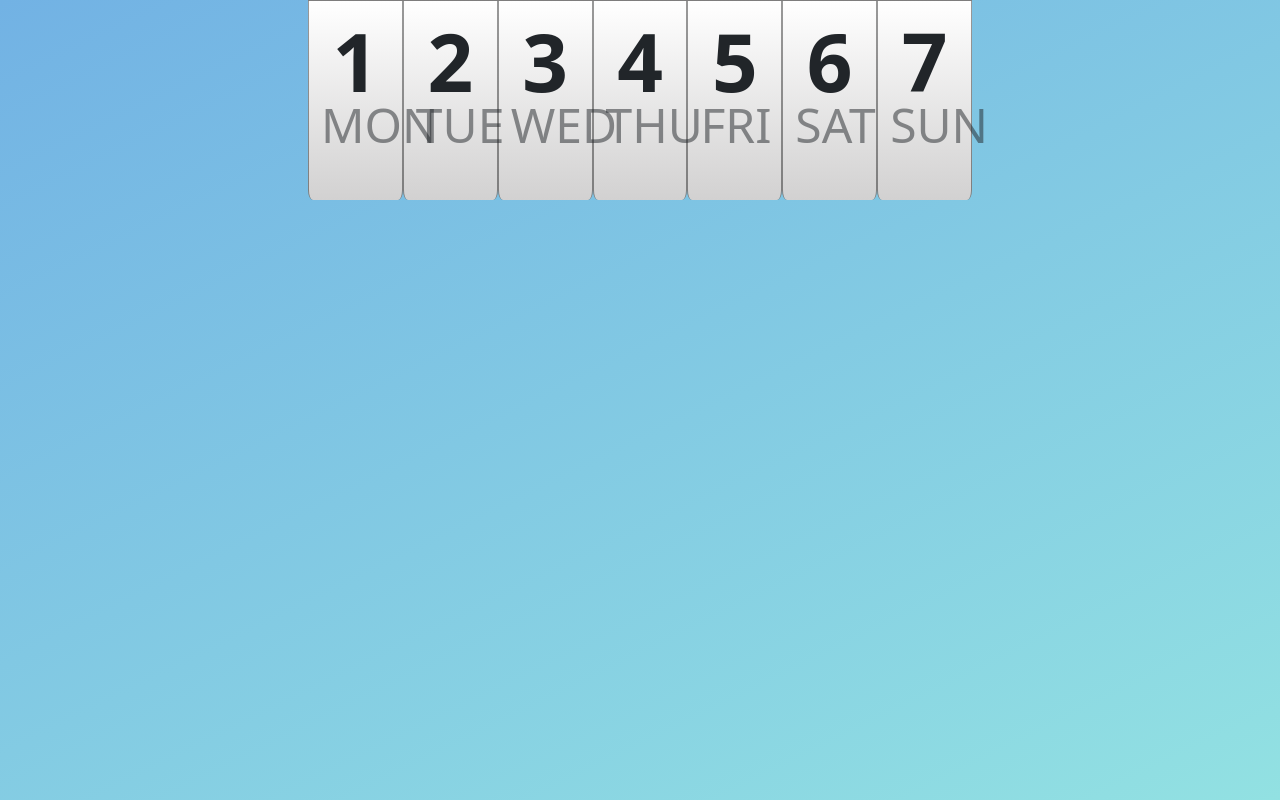
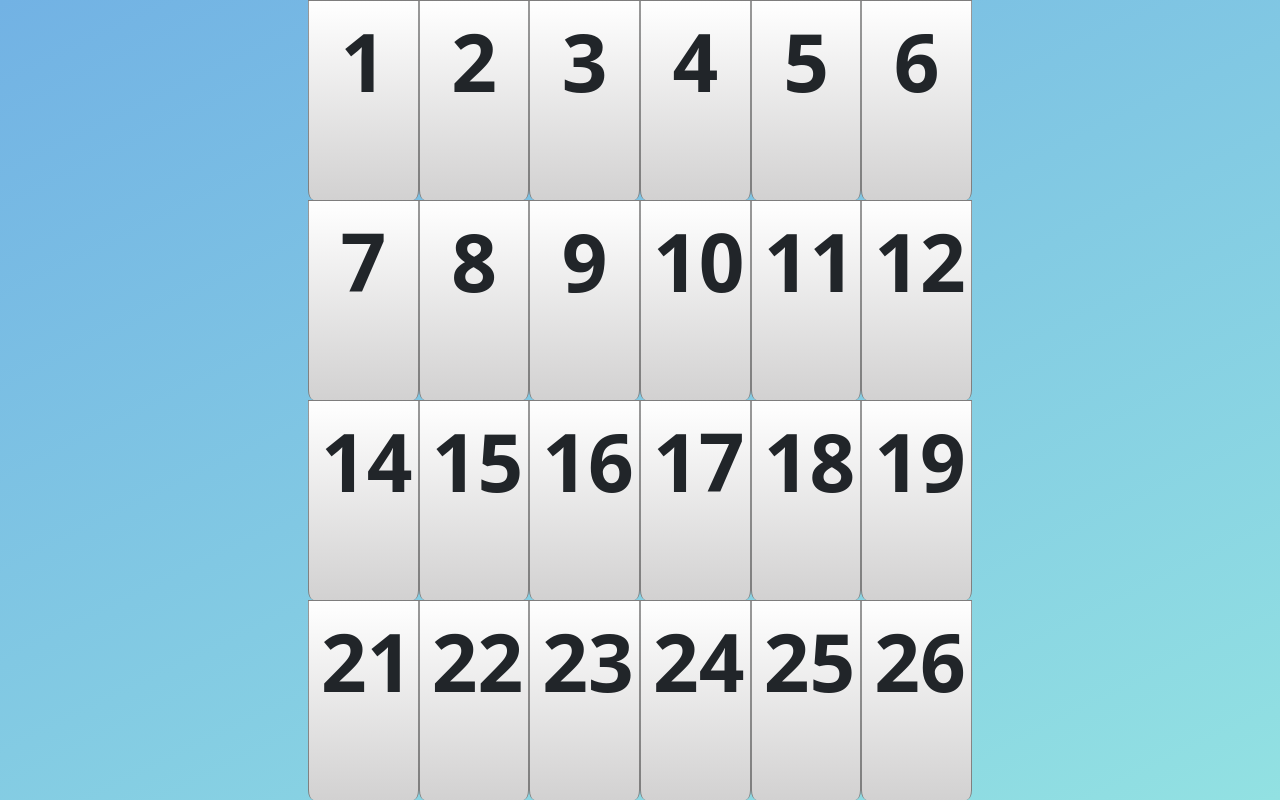
Before and after one commit to MartinYordanov374/OnSpot, a React (Create React App) app: page /EventsManager/CalendarSchedule in a window 1280 px wide. Shown: the top 800 px of the page. Built offline with nearby package versions, Linux system fonts and the light colour scheme.

Commit message:
The calendar dates are now dyniamically loaded

```diff
--- a/src/Components/CalendarScheduleComponent/CalendarSchedule.js
+++ b/src/Components/CalendarScheduleComponent/CalendarSchedule.js
@@ -1,5 +1,6 @@
 import React, { Component } from 'react'
 import DayComponent from './DayComponent'
+import MonthComponent from './MonthComponent'
 import WeekComponent from './WeekComponent'
 
 export default class CalendarSchedule extends Component {
@@ -7,7 +8,7 @@ export default class CalendarSchedule extends Component {
     return (
       <div className='CalendarWrapper'>
         <div className='CalendarContainer mx-auto'>
-            <WeekComponent/>
+            <MonthComponent/>
         </div>
       </div>
     )
--- a/src/Components/CalendarScheduleComponent/DayComponent.js
+++ b/src/Components/CalendarScheduleComponent/DayComponent.js
@@ -5,8 +5,11 @@ export default class DayComponent extends Component {
   render() {
     return (
         <div className='DayContainer col'>
+          {this.props.dayData.dayNumber <= 31 ?
               <p className='DayNumber DayText'>{this.props.dayData.dayNumber}</p>
-              <p className='DayName DayText'>{this.props.dayData.dayName}</p>
+              :
+              ""
+          }
         </div>
     )
   }
--- a/src/Components/CalendarScheduleComponent/MonthComponent.js
+++ b/src/Components/CalendarScheduleComponent/MonthComponent.js
@@ -1,9 +1,26 @@
 import React, { Component } from 'react'
+import WeekComponent from './WeekComponent'
 
 export default class MonthComponent extends Component {
   render() {
     return (
-      <div>MonthComponent</div>
+      <div className='MonthComponentWrapper'>
+        <div className='MonthComponentContainerFirstWeek week row'>
+          <WeekComponent weekData = {{'daysAmount': 7, 'startingDay': 1}}/>
+        </div>
+        <div className='MonthComponentContainerFirstWeek week row'>
+          <WeekComponent weekData = {{'daysAmount': 7, 'startingDay': 7}}/>
+        </div>
+        <div className='MonthComponentContainerFirstWeek week row'>
+          <WeekComponent weekData = {{'daysAmount': 7, 'startingDay': 14}}/>
+        </div>
+        <div className='MonthComponentContainerFirstWeek week row'>
+          <WeekComponent weekData = {{'daysAmount': 7,'startingDay': 21}}/>
+        </div>
+        <div className='MonthComponentContainerFirstWeek week row'>
+          <WeekComponent weekData = {{'daysAmount': 7, 'startingDay': 28}}/>
+        </div>
+      </div>
     )
   }
 }
--- a/src/Components/CalendarScheduleComponent/WeekComponent.js
+++ b/src/Components/CalendarScheduleComponent/WeekComponent.js
@@ -2,17 +2,18 @@ import React, { Component } from 'react'
 import DayComponent from './DayComponent'
 
 export default class WeekComponent extends Component {
+
   render() {
     return (
       <div className='weekWrapper'>
         <div className='weekContainer row'>
-            <DayComponent  dayData = {{'dayNumber': 1, 'dayName': 'MON'}}/>
-            <DayComponent dayData = {{'dayNumber': 2, 'dayName': 'TUE'}}/>
-            <DayComponent className ='col' dayData = {{'dayNumber': 3, 'dayName': 'WED'}}/>
-            <DayComponent className ='col' dayData = {{'dayNumber': 4, 'dayName': 'THU'}}/>
-            <DayComponent className ='col' dayData = {{'dayNumber': 5, 'dayName': 'FRI'}}/>
-            <DayComponent className ='col' dayData = {{'dayNumber': 6, 'dayName': 'SAT'}}/>
-            <DayComponent className ='col' dayData = {{'dayNumber': 7, 'dayName': 'SUN'}}/>
+          {
+            [...Array(this.props.weekData.daysAmount)].slice(0,Array(this.props.weekData.daysAmount).length - 1).map((day, index) => {
+              return(
+                <DayComponent  dayData = {{'dayNumber': (index) + this.props.weekData.startingDay}}/>
+              )
+            })
+          }
         </div>
       </div>
     )
```
